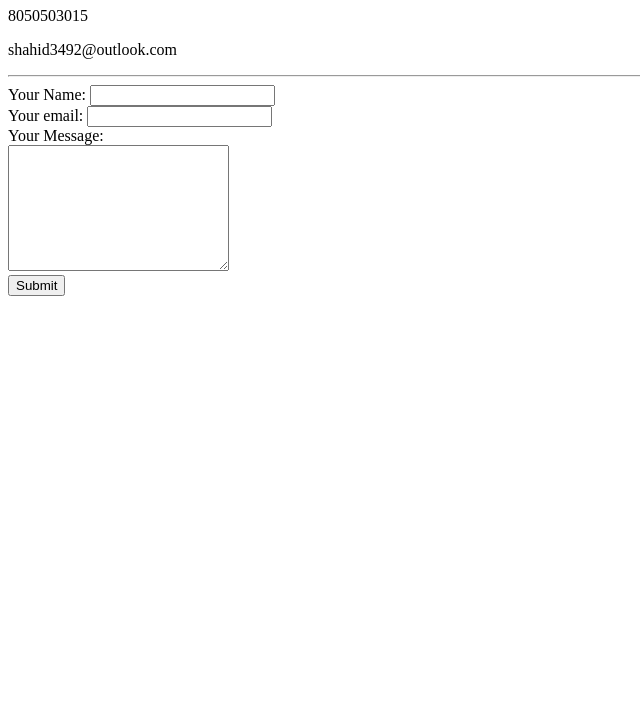
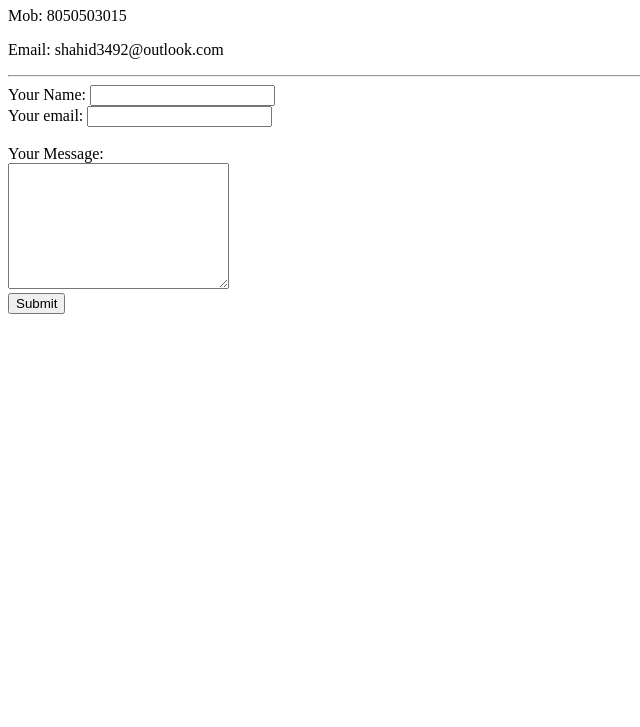
Before and after one commit to shahidsharif15/CV, a plain HTML site: page contact.html in a window 1280 px wide. Shown: the part 73-800 px from the top of the page, without its empty margins (0-640 px from the left). Drawn offline with Linux system fonts and the light colour scheme.

Commit message:
Update contact.html

```diff
--- a/contact.html
+++ b/contact.html
@@ -6,8 +6,8 @@
 </head>
 <body>
     <h1>Contact</h1>
-    <p>8050503015</p>
-    <p>shahid3492@outlook.com</p>
+    <p>Mob: 8050503015</p>
+    <p>Email: shahid3492@outlook.com</p>
     <hr>
     <form action="mailto:shahid3492@outlook.com" method="post" enctype="text/plain">
         <label for="">Your Name:</label>
@@ -15,6 +15,7 @@
         <br>
         <label for="">Your email:</label>
         <input type="email" name="YourEmail" id=""><br>
+        <br>
         <label for="">Your Message:</label>
         <br>
         <textarea name="YourMessage" id="" cols="25" rows="8"></textarea><br>
```
